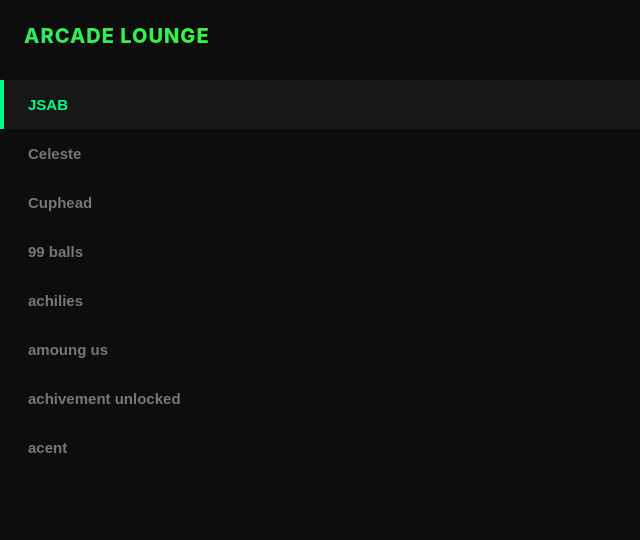
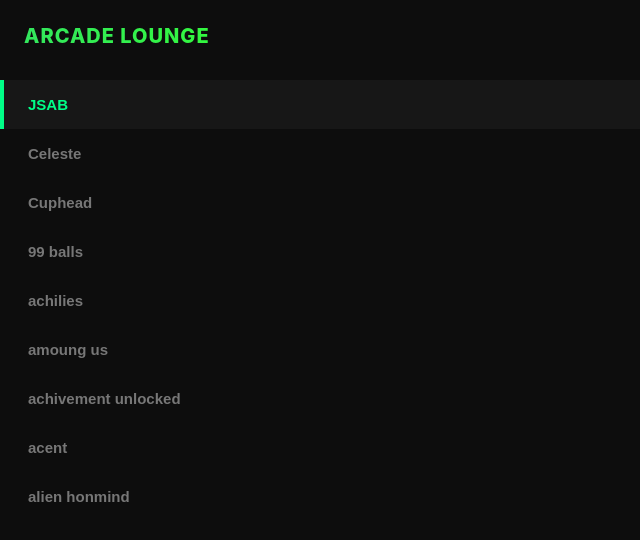
Before and after one commit to atharvchoudhari123/HTML5-Games, a website: page games.html in a window 1280 px wide. Shown: the whole page, without its empty margins (0-640 px from the left). Drawn offline with Linux system fonts and the light colour scheme.

Commit message:
Add button for 'alien honmind' game

```diff
--- a/games.html
+++ b/games.html
@@ -76,6 +76,7 @@
     <button class="game-btn" onclick="changeGame('games/amoungus.html', this)">amoung us</button>
     <button class="game-btn" onclick="changeGame('games/achivementunlocked.html', this)">achivement unlocked</button>
     <button class="game-btn" onclick="changeGame('games/acent.html', this)">acent</button>
+    <button class="game-btn" onclick="changeGame('games/alienhonmind.html', this)">alien honmind</button>
     <script>
         function changeGame(localPath, btnElement) {
             // Reaches out to the top-level main index page window
```
